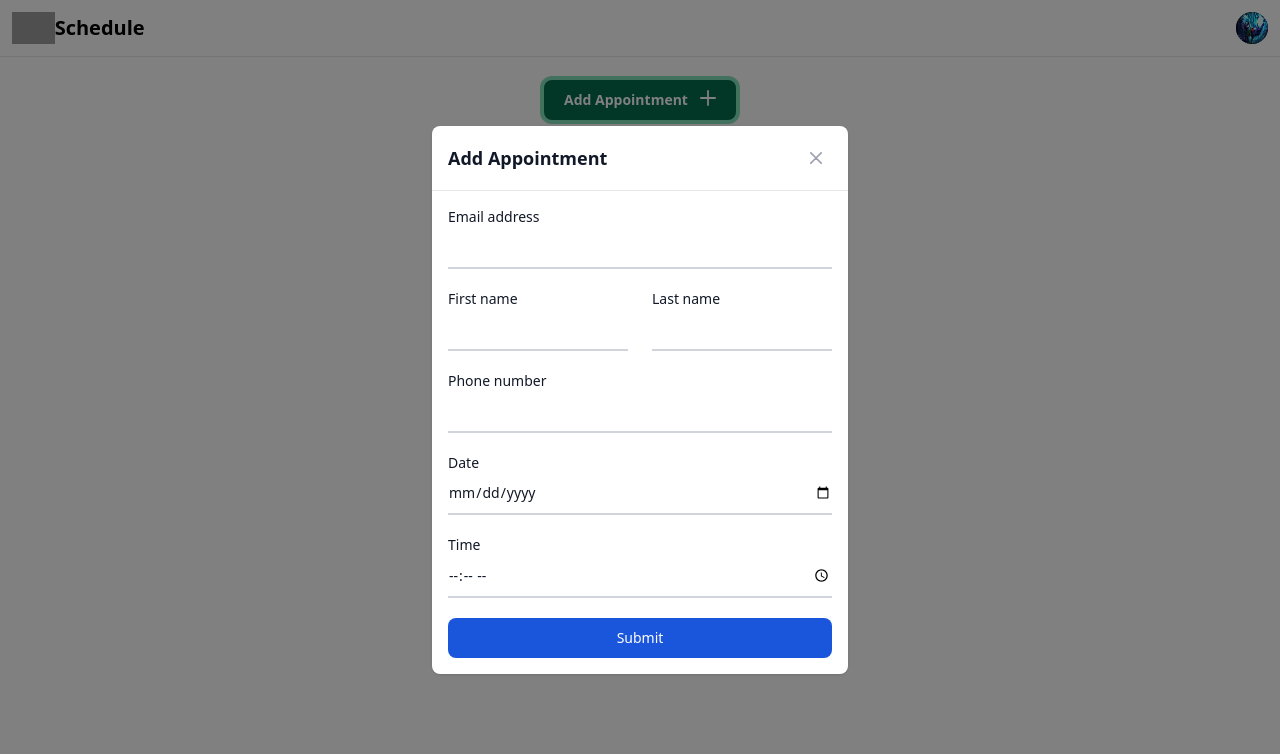
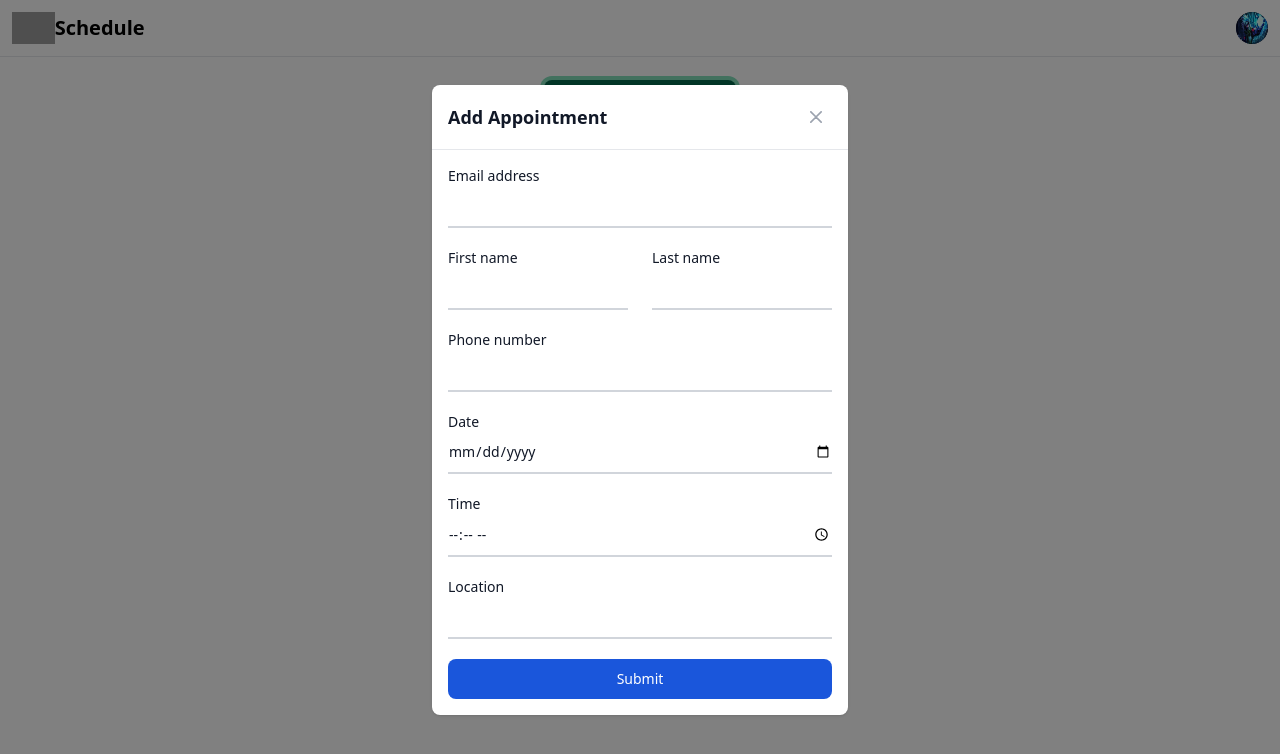
Before and after one commit to tarundhurwe/Schedule, a React (Vite) app: page / in a window 1280 px wide. Both pictures are taken after a click on the button "Add Appointment". Shown: the top 754 px of the page. Built offline with nearby package versions, Linux system fonts and the light colour scheme; grey boxes are pictures that could not be loaded.

Commit message:
Updated form

```diff
--- a/src/components/AddAppointmentForm.jsx
+++ b/src/components/AddAppointmentForm.jsx
@@ -10,7 +10,7 @@ function AddAppointmentForm({ addSchedule, closeModal }) {
     date: "",
     time: "",
     location: "",
-    })
+  });
 
   const handleSubmit = (event) => {
     event.preventDefault();
@@ -175,6 +175,25 @@ function AddAppointmentForm({ addSchedule, closeModal }) {
                     required
                   />
                 </div>
+                <div className="relative z-0 w-full mb-5 group">
+                  <label
+                    htmlFor="location"
+                    className="block text-sm font-medium text-gray-900 dark:text-white"
+                  >
+                    Location
+                  </label>
+                  <input
+                    type="text"
+                    name="location"
+                    value={userData.location}
+                    onChange={handleChange}
+                    id="location"
+                    className="block py-2.5 px-0 w-full text-sm text-gray-900 bg-transparent border-0 border-b-2 border-gray-300 appearance-none dark:text-white dark:border-gray-600 dark:focus:border-blue-500 focus:outline-none focus:ring-0 focus:border-blue-600 peer"
+                    placeholder=" "
+                    required
+                  />
+                </div>
+
                 <button
                   type="submit"
                   className="text-white bg-blue-700 hover:bg-blue-800 focus:ring-4 focus:outline-none focus:ring-blue-300 font-medium rounded-lg text-sm w-full sm:w-auto px-5 py-2.5 text-center dark:bg-blue-600 dark:hover:bg-blue-700 dark:focus:ring-blue-800"
```
Lines whose indentation alone changed are shown as unchanged.
